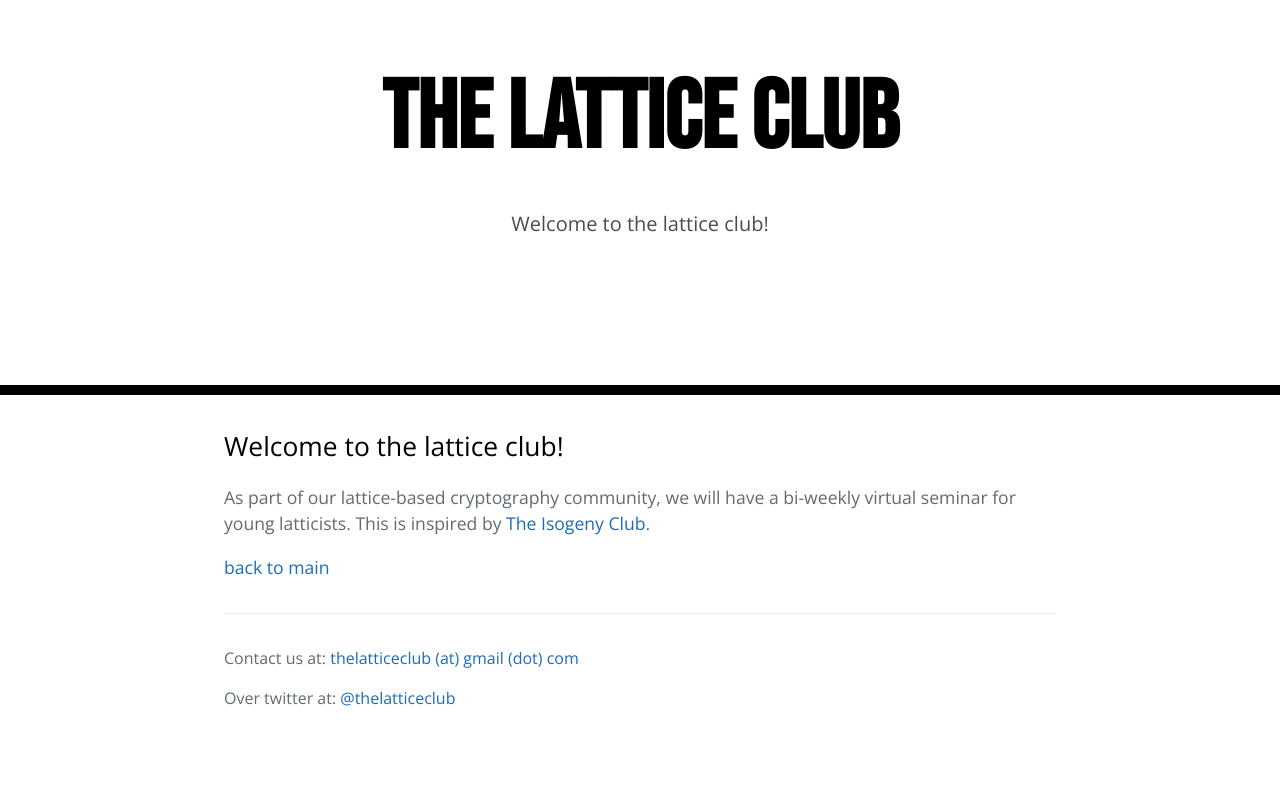
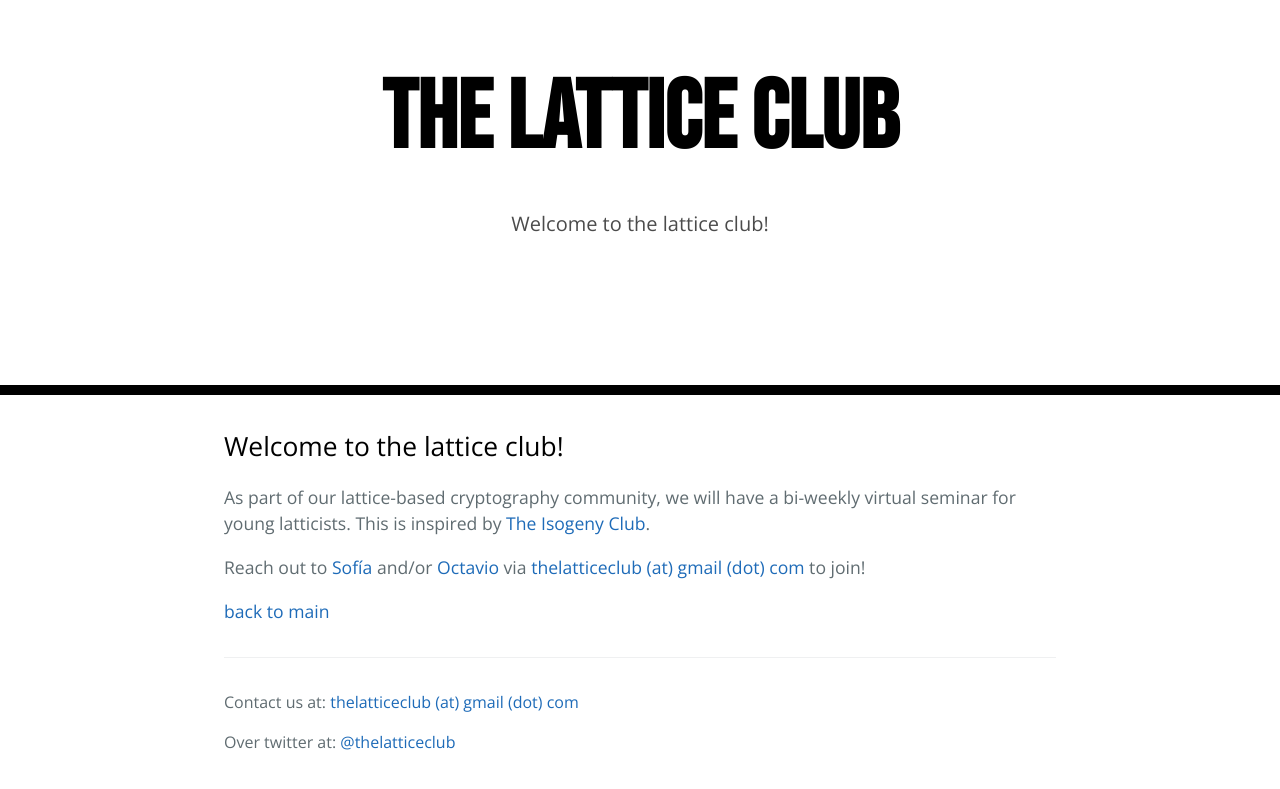
Before and after one commit to octaviopk9/lattice-based-cryptography, a Jekyll site: the page built from club.md, in a window 1280 px wide. Shown: the top 789 px of the page. Built offline with Jekyll 4.4.1, drawn with Linux system fonts in a browser that asks for light colours.

Commit message:
Add more contact

```diff
--- a/club.md
+++ b/club.md
@@ -9,4 +9,6 @@ description: Welcome to the lattice club!
 As part of our lattice-based cryptography community, we will have a bi-weekly virtual seminar for young latticists.
 This is inspired by [The Isogeny Club](https://the-isogeny-club.github.io/).
 
+Reach out to [Sofía](https://sofiaceli.com/) and/or [Octavio](https://www.octavio.pk/) via <a href="mailto:thelatticeclub@gmail.com">thelatticeclub (at) gmail (dot) com</a> to join!
+
 [back to main](./)
```
